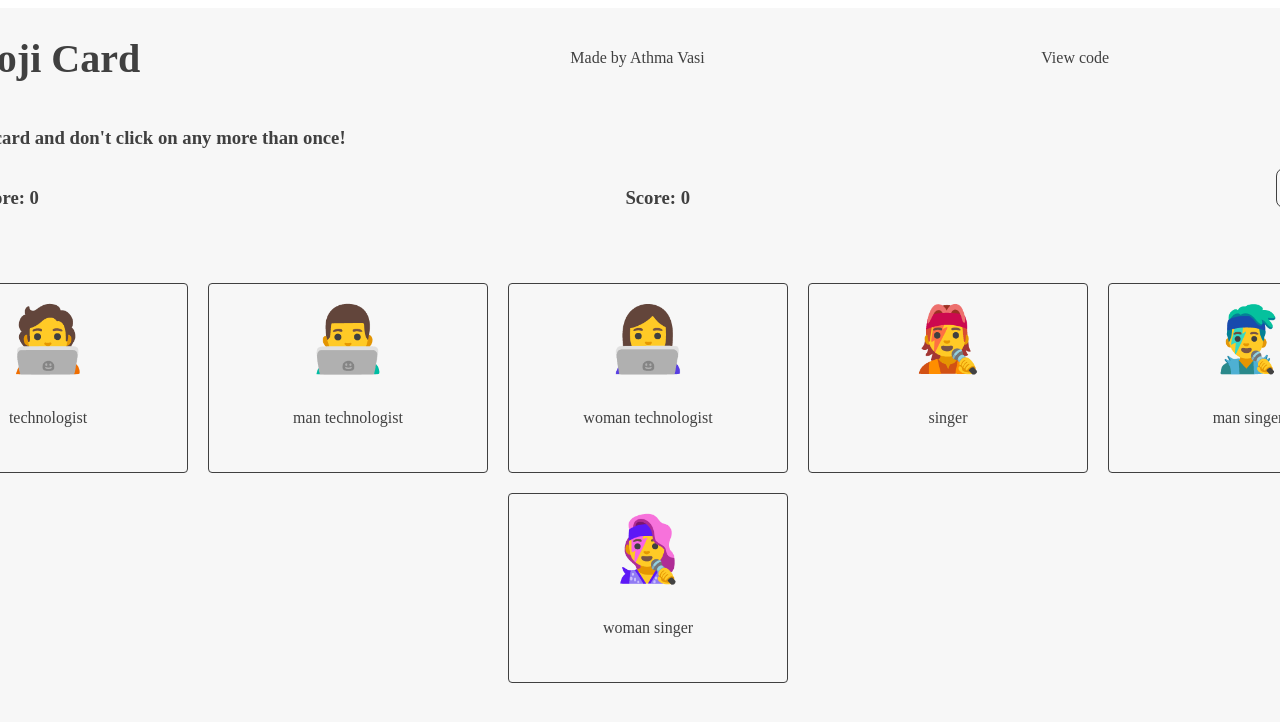
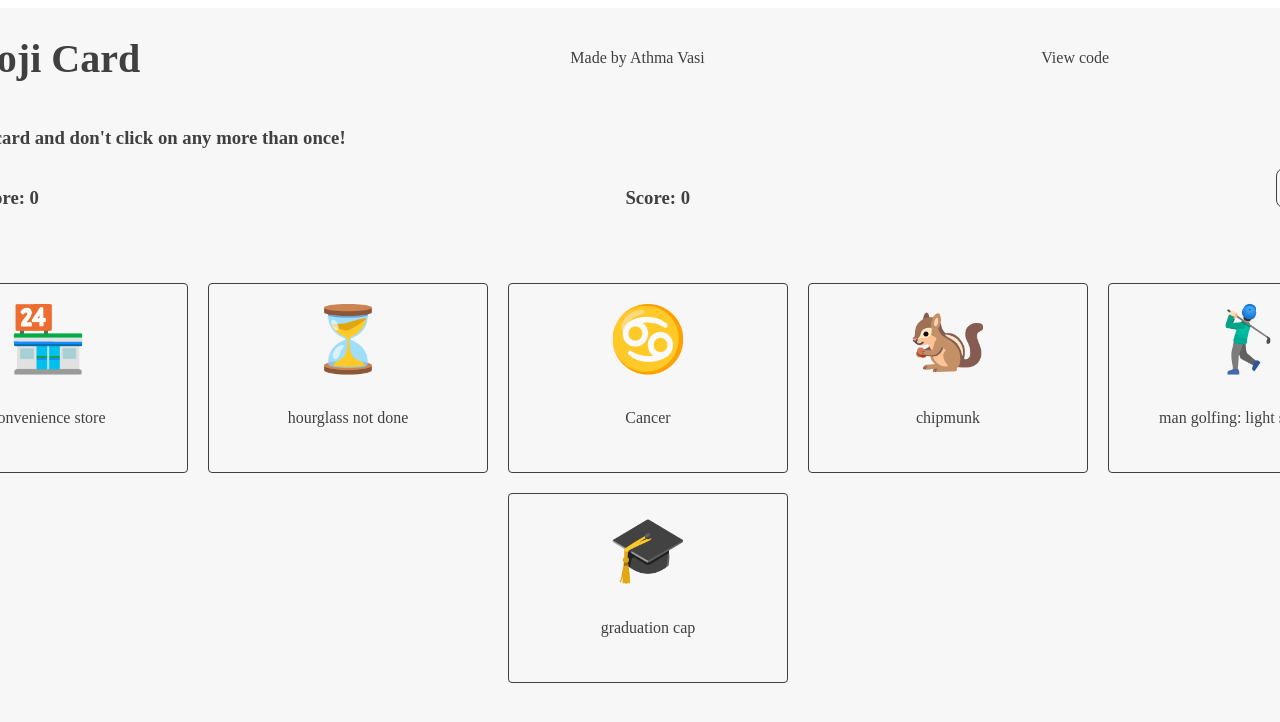
Before and after one commit to Athma-Vasi/Memory-Card, a React (Create React App) app: page / in a window 1280 px wide. Shown: the top 722 px of the page. Built offline with nearby package versions, Linux system fonts and the light colour scheme.

Commit message:
rework randomSliceOfEmojis function to avoid infinite loop

```diff
--- a/src/components/gameBoard/GameBoard.tsx
+++ b/src/components/gameBoard/GameBoard.tsx
@@ -19,15 +19,11 @@ function GameBoard({
 	action: Action
 }): JSX.Element {
 	function handleCardClick(ev: React.MouseEvent<HTMLDivElement, MouseEvent>): void {
-		console.log({ state })
-
 		const amountOfCards = state.level * 6
 
 		//if size of the emojis set is one less than amount of cards displayed,
 		//then increase the level
 		if (state.clickedEmojis.size === amountOfCards - 1) {
-			console.log('dispatching')
-
 			//first updating everything except allEmojis because its value is set to the
 			//return value of the randomSliceOfEmojis function which takes updated level
 			dispatch({
@@ -97,8 +93,6 @@ function GameBoard({
 				})
 
 				localStorage.setItem('uniqueRandomIndexes', JSON.stringify([]))
-				//game over function
-				console.warn('game over')
 
 				dispatch({
 					type: action.toggleIsGameRunning,
@@ -208,7 +202,13 @@ function GameBoard({
 								data-emoji={emoji.character}
 							>
 								<p style={{ transform: 'scale(4)' }}>{emoji.character}</p>
-								{!state.isHardMode && <p>{emoji.unicodeName}</p>}
+								{!state.isHardMode && (
+									<p>
+										{emoji.unicodeName.split(' ')[0].includes('E')
+											? emoji.unicodeName.split(' ').slice(1).join(' ')
+											: emoji.unicodeName}
+									</p>
+								)}
 							</Card>
 						</div>
 					))}
--- a/src/helperFunctions.ts
+++ b/src/helperFunctions.ts
@@ -2,15 +2,36 @@ import { EmojisArr, State, Dispatch } from './types'
 
 function randomSliceOfEmojis(emojisArr: EmojisArr, level_ = 1): EmojisArr | undefined {
 	//deep copy of the emojis array
-	let clone = structuredClone(emojisArr)
+	let clone: EmojisArr = structuredClone(emojisArr)
+
+	const shuffledArray = (function (arr: EmojisArr): EmojisArr {
+		for (let i = arr.length - 1; i > 0; i -= 1) {
+			const j = Math.floor(Math.random() * (i + 1))
+			;[arr[i], arr[j]] = [arr[j], arr[i]]
+		}
+
+		return arr
+	})(clone)
+
+	if (level_ * 6 >= clone.length) {
+		alert(`😮😧😰😨😱😲😯😦😕😥😫🙁😟😞😔
+		You are a savant! You have reached the end of the game.
+		`)
+
+		window.location.reload()
+		return undefined
+	}
+
+	return shuffledArray.slice(0, level_ * 6)
+
+	/*
 
 	//if not present, create new storage key
 	if (!localStorage.getItem('uniqueRandomIndexes')) {
 		localStorage.setItem('uniqueRandomIndexes', JSON.stringify([]))
 	}
 
-	//get the unique random indexes
-	const uniqueRandomIndexes = JSON.parse(
+	const uniqueRandomIndexes: number[] = JSON.parse(
 		localStorage.getItem('uniqueRandomIndexes') ?? ''
 	)
 
@@ -55,9 +76,11 @@ function randomSliceOfEmojis(emojisArr: EmojisArr, level_ = 1): EmojisArr | unde
 			isValidIndex = false
 		}
 	}
+	*/
 }
 
 const reducer = (state: State, action: Dispatch): State => {
+	//deep copy of state
 	const clone = structuredClone(state)
 
 	switch (action.type) {
@@ -72,7 +95,7 @@ const reducer = (state: State, action: Dispatch): State => {
 			return clone
 		}
 		//updates each case individually
-		//some are unnecessary but are included for completeness
+		//some are unnecessary but are included for completeness and to ease future refactors
 		case 'updateAllEmojis': {
 			clone.allEmojis = action.payload.allEmojis
 			return clone
```
